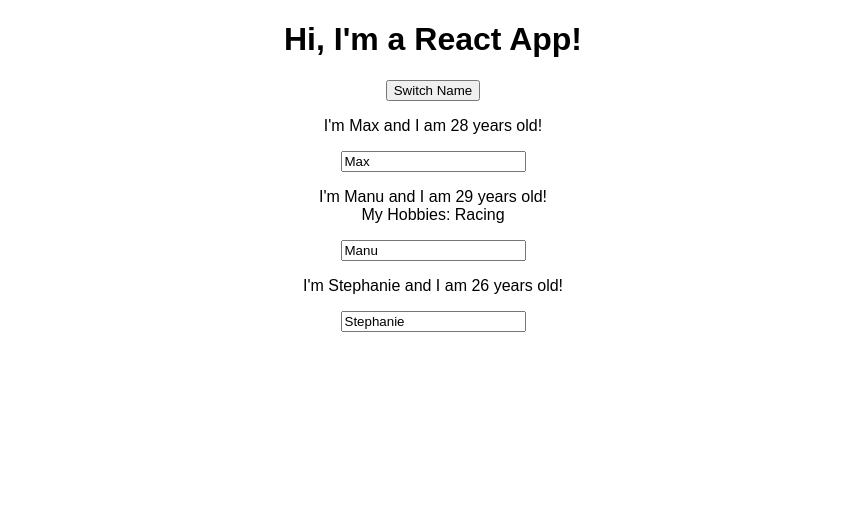
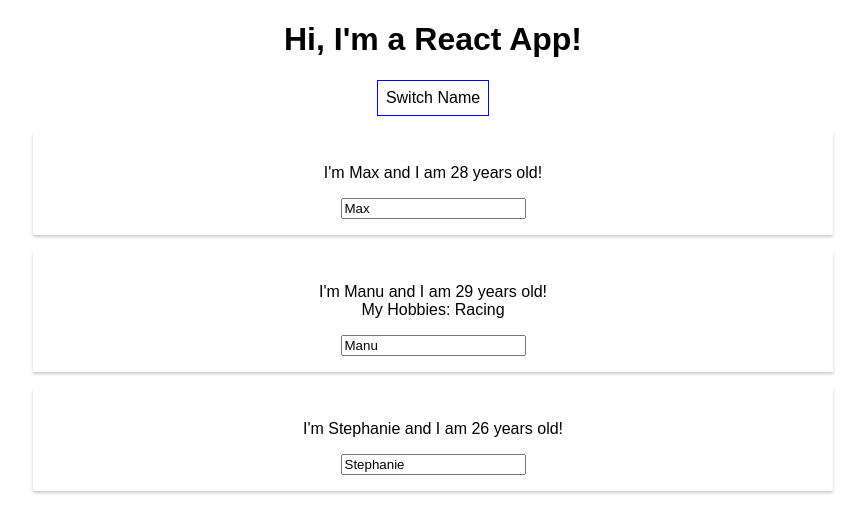
Before and after one commit to countzyx/react-complete-guide, a React (Create React App) app: page / in a window 1280 px wide. Shown: the top 532 px of the page, without its empty margins (207-1072 px from the left). Built offline with nearby package versions, Linux system fonts and the light colour scheme.

Commit message:
Added Some Styling Globally and Locally to Person

```diff
--- a/src/App.js
+++ b/src/App.js
@@ -35,11 +35,18 @@ class App extends Component<Props, State> {
 
   render = () => {
     const { persons } = this.state;
+    const style = {
+      backgroundColor: 'white',
+      font: 'inherit',
+      border: '1px solid blue',
+      padding: '8px',
+      cursor: 'pointer',
+    };
 
     return (
       <div className="App">
         <h1>Hi, I&apos;m a React App!</h1>
-        <button type="button" onClick={this.switchNameHandler}>
+        <button type="button" onClick={this.switchNameHandler} style={style}>
           Switch Name
         </button>
         <Person name={persons[0].name} age={persons[0].age} />
--- /dev/null
+++ b/src/Person/Person.css
@@ -0,0 +1,8 @@
+.Person {
+  width: 60%;
+  margin: 16px auto;
+  border: 1px #eee;
+  box-shadow: 0 2px 3px #ccc;
+  padding: 16px;
+  text-align: center;
+}
--- a/src/Person/Person.js
+++ b/src/Person/Person.js
@@ -1,5 +1,6 @@
 // @flow
 import * as React from 'react';
+import './Person.css';
 
 type Props = {
   age: number,
@@ -14,7 +15,7 @@ const Person = (props: Props) => {
     age, children, onChangeHandler, onClickHandler, name,
   } = props;
   return (
-    <div>
+    <div className="Person">
       <p onClick={onClickHandler}>
         I&apos;m&nbsp;
         {name}
```
